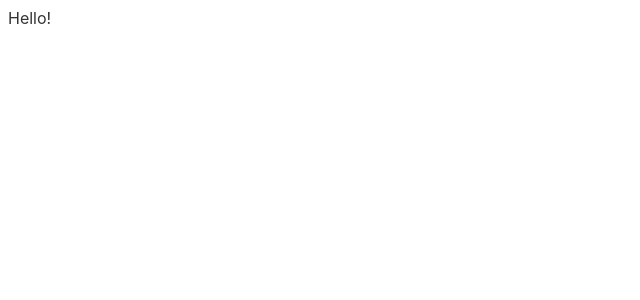
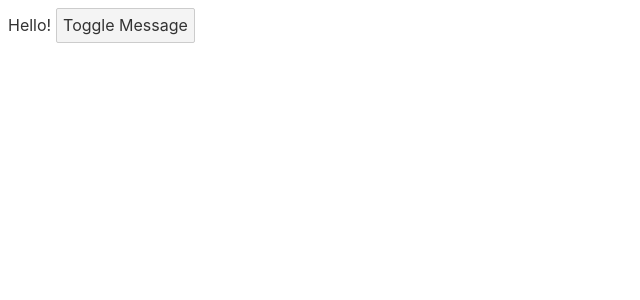
Before and after one commit to Gomican/svelte, a Svelte app in the folder svelte-project/: page / in a window 1280 px wide. Shown: the top 300 px of the page, without its empty margins (0-640 px from the left). Built offline with nearby package versions, Linux system fonts and the light colour scheme.

Commit message:
change text with button

```diff
--- a/svelte-project/src/App.svelte
+++ b/svelte-project/src/App.svelte
@@ -1,9 +1,13 @@
 <script>
-	const message='Hello!'
+	const messages = ['Hello!', 'Svelte!'];
+	let current = 0;
+
+	const toggle = () => current = (current+1) % 2;
 </script>
 
 <main>
-	{message}
+	{messages[current]}
+	<button on:click={toggle}>Toggle Message</button>
 </main>
 
 <style>
```
